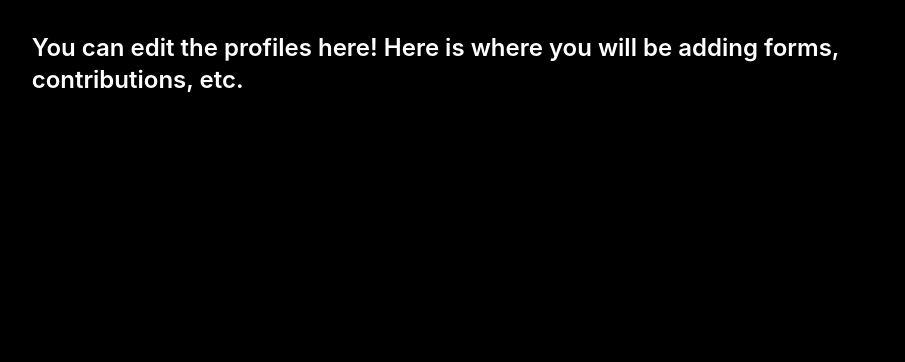
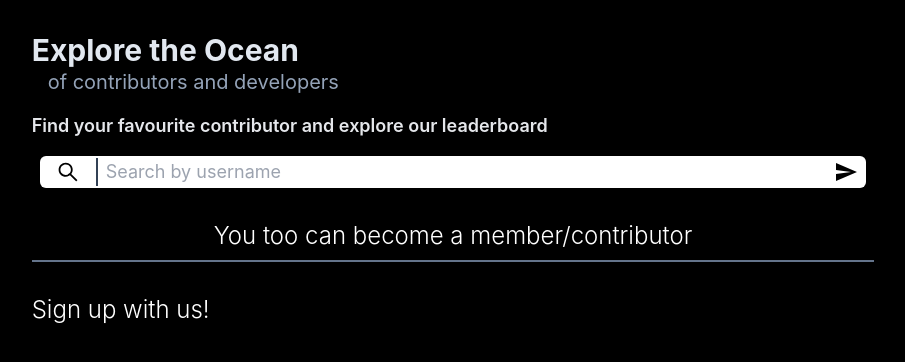
Before and after one commit to AbhijithGanesh/DoK-Community-Tracker, a Next.js app: page /app in a window 1280 px wide. Shown: the top 362 px of the page, without its empty margins (187-1092 px from the left). Built offline with nearby package versions, Linux system fonts and the light colour scheme.

Commit message:
Addition of:     1. Explorer feature:         Allows you to search for username easily     2. Adds an app
Signed-off-by: Abhijith Ganesh <67182544+AbhijithGanesh@users.noreply.github.com>

```diff
--- /dev/null
+++ b/components/app/LeaderboardSample.tsx
@@ -0,0 +1,17 @@
+import * as React from "react";
+import Link from "next/link";
+
+const LeaderBoardSample = (): JSX.Element => {
+  return (
+    <>
+      <section className="pt-8 pb-2 flex center place-content-center text-white font-light sm:text-lg md:text-lg lg:text-2xl hover:-translate-y-2">
+        You too can become a member/contributor
+      </section>
+      <section className="h-0.5 w-auto bg-slate-500" />
+      <section className="pt-8 pb-2 text-white font-light sm:text-lg md:text-lg lg:text-2xl hover:translate-x-2 hover:underline">
+        <Link href="/signup">Sign up with us! </Link>
+      </section>
+    </>
+  );
+};
+export default LeaderBoardSample;
--- a/pages/app/index.tsx
+++ b/pages/app/index.tsx
@@ -1,19 +1,50 @@
 import * as React from "react";
+import { useState } from "react";
+import { AiOutlineSearch } from "react-icons/ai";
+import { MdSend } from "react-icons/md";
+import LeaderBoardSample from "../../components/app/LeaderboardSample";
 import Layout from "../Layout";
 
-let app = (): JSX.Element => {
+let AppHandler = (): JSX.Element => {
+  const [username, setUsername] = useState("");
   return (
+    <section className="py-8">
       <Layout
         element={
           <>
-          <section className="py-8 text-white text-2xl font-semibold">
-            You can edit the profiles here! Here is where you will be adding
-            forms, contributions, etc.
+            <section className="font-bold text-slate-200 hover:text-white hover:italic text-3xl">
+              Explore the Ocean
             </section>
+            <section className="translate-x-4 text-slate-400 hover:text-white text-xl">
+              of contributors and developers
+            </section>
+            <section className="font-semibold py-4 text-gray-200 hover:text-white text-lg">
+              Find your favourite contributor and explore our leaderboard
+            </section>
+            <section className="flex place-items-center mx-2 bg-white text-black text-lg rounded-md h-8">
+              <AiOutlineSearch className="flex-none text-black text-2xl m-4" />
+              <section className="flex-none bg-slate-700 h-7 w-0.5 mr-2" />
+              <form className="grow">
+                <input
+                  type="text"
+                  name="Username"
+                  placeholder="Search by username"
+                  className="w-full"
+                  onChange={(e) => {
+                    setUsername(e.target.value);
+                  }}
+                />
+              </form>
+              <button onClick={() => console.log(username)}>
+                <MdSend className="text-2xl mx-2" />
+              </button>
+            </section>
+            <LeaderBoardSample/>
           </>
         }
       />
+    </section>
   );
 };
 
-export default app;
+export default AppHandler;
--- a/pages/index.tsx
+++ b/pages/index.tsx
@@ -52,7 +52,7 @@ export default function Home() {
                         />
                         <MenuItem
                           icon={<MdAddTask />}
-                          link="/leaderboard"
+                          link="/challenges"
                           text="Challenges"
                         />
                         <MenuItem
--- a/pages/signup.tsx
+++ b/pages/signup.tsx
@@ -15,7 +15,7 @@ const SignUp = (): JSX.Element => {
           </section>
           <form>
             <input
-              className="bg-gray-300 text-black font-regular text-2xl w-auto rounded-md px-2 mx-4 justify center my-2"
+              className="bg-gray-300 text-black font-regular text-xl w-auto rounded-md px-2 mx-4 justify center my-2"
               type="email"
               name="email"
               placeholder="Your Email"
@@ -24,7 +24,7 @@ const SignUp = (): JSX.Element => {
               onChange={(e) => setEmail(e.target.value)}
             />
             <input
-              className="bg-gray-300 text-black font-regular text-2xl w-auto rounded-md px-2 mx-4 justify center"
+              className="bg-gray-300 text-black font-regular text-xl w-auto rounded-md px-2 mx-4 justify center"
               type="password"
               name="password"
               value={password}
@@ -32,7 +32,7 @@ const SignUp = (): JSX.Element => {
               onChange={(e) => setPassword(e.target.value)}
             ></input>
             <button
-              className="bg-white text-black font-regular text-xl rounded-lg px-2 py-1"
+              className="bg-white text-black font-semibold text-lg rounded-lg px-2 py-1"
               onClick={(e) => {
                 sign_up_wrapper(email, password);
                 e.preventDefault();
```
Lines whose indentation alone changed are shown as unchanged.
